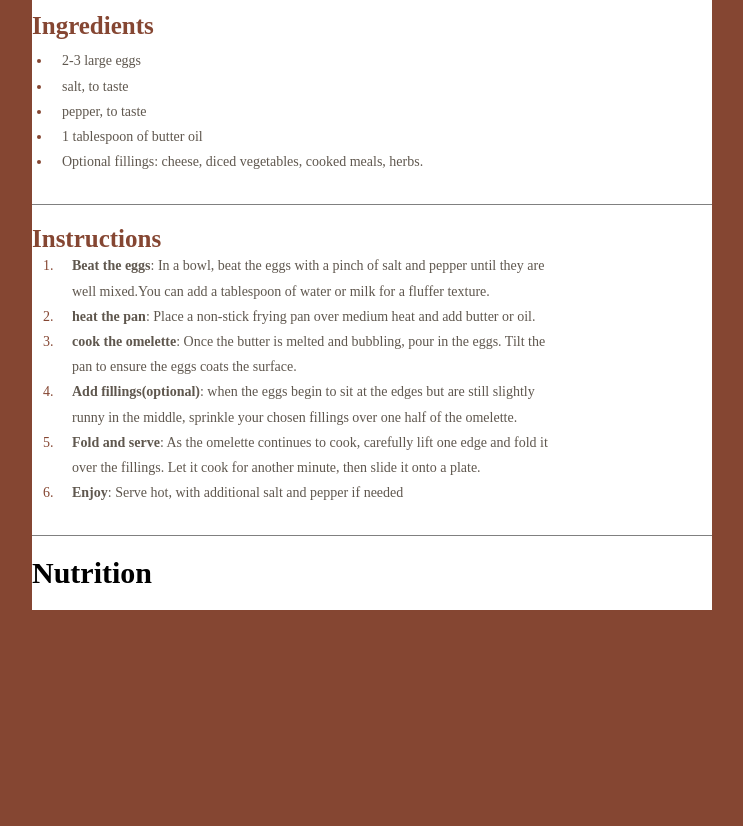
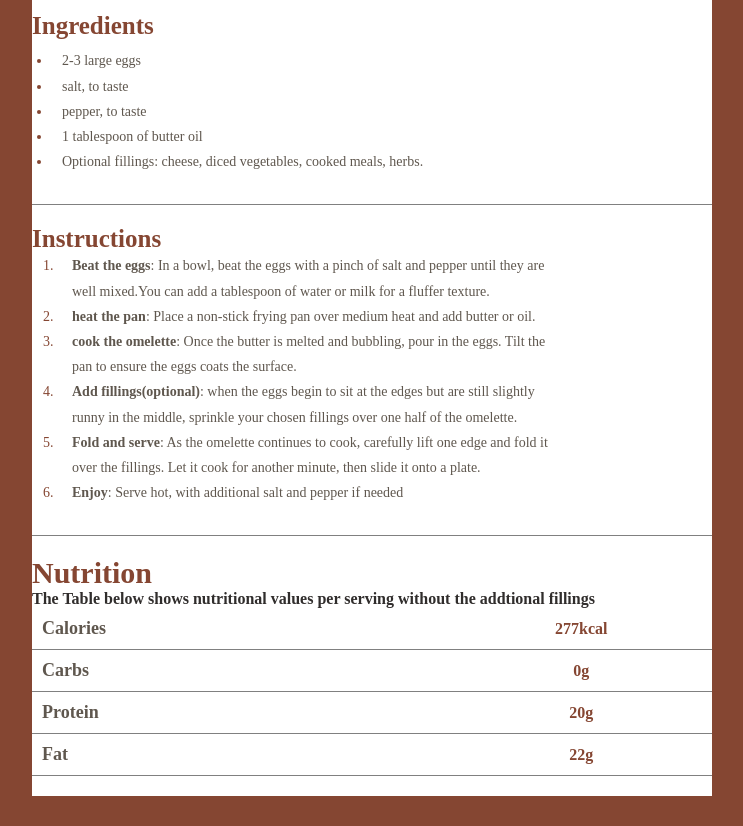
Before and after one commit to mrakakam/Simple-Omelette-Recipe, a plain HTML site: page omelette-recipe.html in a window 1280 px wide. Shown: the part 672-1498 px from the top of the page, without its empty margins (268-1011 px from the left). Before the commit the page ends 1312 px from the top, so only its background shows below. Drawn offline with Linux system fonts and the light colour scheme.

Commit message:
any commit message

```diff
--- a/omelette-recipe.css
+++ b/omelette-recipe.css
@@ -175,3 +175,36 @@ h2{
 .div-four span{
     color: var(--Stone-);
 }
+
+
+            /* Nutrition part (div-five) */
+
+.div-five h2{
+    color: var(--Brown-800);
+}
+
+.div-five p{
+    color: var(--Stone-900);
+    font-weight: 600;
+}
+
+table{
+    border-collapse: collapse;
+    width: 100%;
+}
+
+td{
+
+    padding: 10px;
+    color: var(--Stone-600);
+    font-weight: 600;
+    font-size: 18px;
+}
+
+tr{
+     border-bottom: 1px solid grey;
+}
+
+th{
+    color: var(--Brown-800);
+}
--- a/omelette-recipe.html
+++ b/omelette-recipe.html
@@ -108,8 +108,37 @@
 
             </div>
 
-            <div>
+            <div class="div-five">
+
                 <h2>Nutrition</h2>
+
+                <p>The Table below shows nutritional values per serving without the addtional fillings</p>
+
+                <table>
+
+                    <tr>
+                        <td>Calories</td>
+                        <th>277kcal</th>
+                    </tr>
+
+                    <tr>
+
+                        <td>Carbs</td>
+                        <th>0g</th>
+
+                    </tr>
+
+                    <tr>
+                        <td>Protein</td>
+                        <th>20g</th>
+                    </tr>
+
+                    <tr>
+                        <td>Fat</td>
+                        <th>22g</th>
+                    </tr>
+
+                </table>
             </div>
 
         </section>
```
